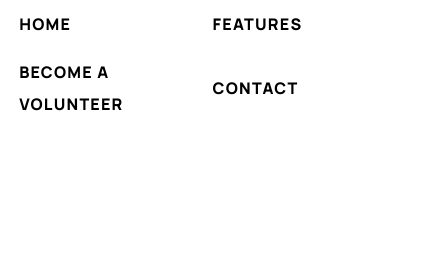
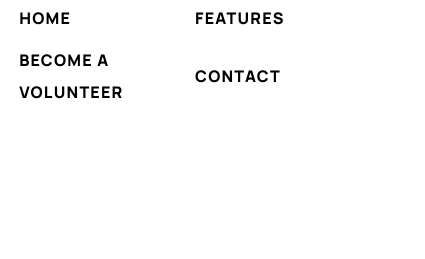
Before and after one commit to karinaglf/course-css-flexbox, a plain HTML site: page demo/index.html in a window 390 px wide. Shown: the part 125-384 px from the top of the page, 425 px wide, since content can reach past the window. Drawn offline with Linux system fonts and the light colour scheme.

Commit message:
update styles

```diff
--- a/demo/style.css
+++ b/demo/style.css
@@ -71,7 +71,7 @@ nav a {
 	font-weight: 800;
 }
 nav a:hover {
-	color: var(--color1)
+	color: var(--color1);
 }
 .logo {
 	font-size: 2rem;
@@ -100,26 +100,29 @@ main {
 }
 .btn-link:hover {
 	background-color: black;
-    color: var(--color3)
+	color: var(--color3);
 }
 .main-section {
 	padding-block: min(12rem, 10vh);
 }
-.hero, .pet-stories {
+.hero,
+.pet-stories {
 	display: flex;
 	flex-direction: row;
 	flex-wrap: wrap;
 	justify-content: center;
 	align-items: center;
 }
-.hero > *, .pet-stories > * {
+.hero > *,
+.pet-stories > * {
 	flex-shrink: 1;
 	flex-grow: 1;
 	flex-basis: 0;
 }
-.hero img, .pet-stories img {
+.hero img,
+.pet-stories img {
 	margin: 50px;
-    max-width: 460px;
+	max-width: 380px;
 }
 .info {
 	display: flex;
@@ -158,12 +161,16 @@ footer {
 	text-align: center;
 	min-height: 3rem;
 }
+
+/* Mobile */
 @media (max-width: 600px) {
     nav ul {
-        gap: 1rem;
+        gap: 0;
     }
 	nav ul li {
-        flex-basis: 45%;
+        flex-grow: 1;
+		flex-basis: 42%;
+        margin-bottom: 10px;
 	}
 	nav li:first-child {
 		flex-basis: 100%;
```
Also changed, not shown: 1 other file. Lines whose indentation alone changed are shown as unchanged.
